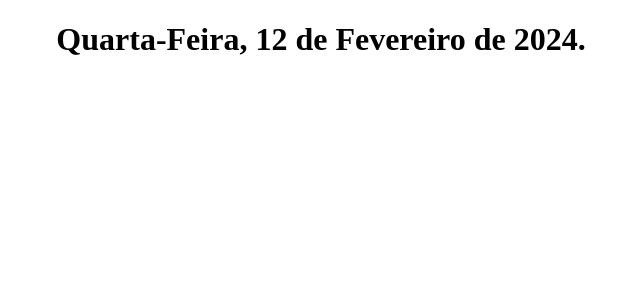
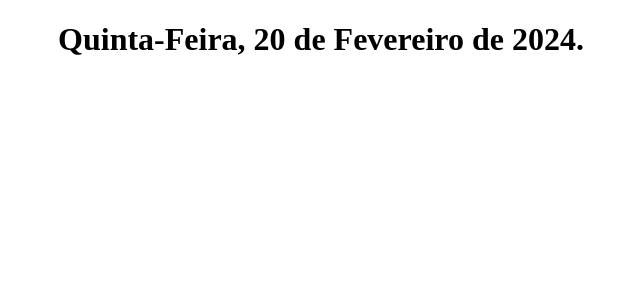
Before and after one commit to patocg/firstproject, a Next.js app: page / in a window 1280 px wide. Shown: the top 300 px of the page, without its empty margins (319-959 px from the left). Built offline with nearby package versions, Linux system fonts and the light colour scheme.

Commit message:
atualiza a data intex.js

```diff
--- a/pages/index.js
+++ b/pages/index.js
@@ -1,7 +1,7 @@
 function Home() {
   return (
     <h1>
-      <center>Quarta-Feira, 12 de Fevereiro de 2024.</center>
+      <center>Quinta-Feira, 20 de Fevereiro de 2024.</center>
     </h1>
   );
 }
```
